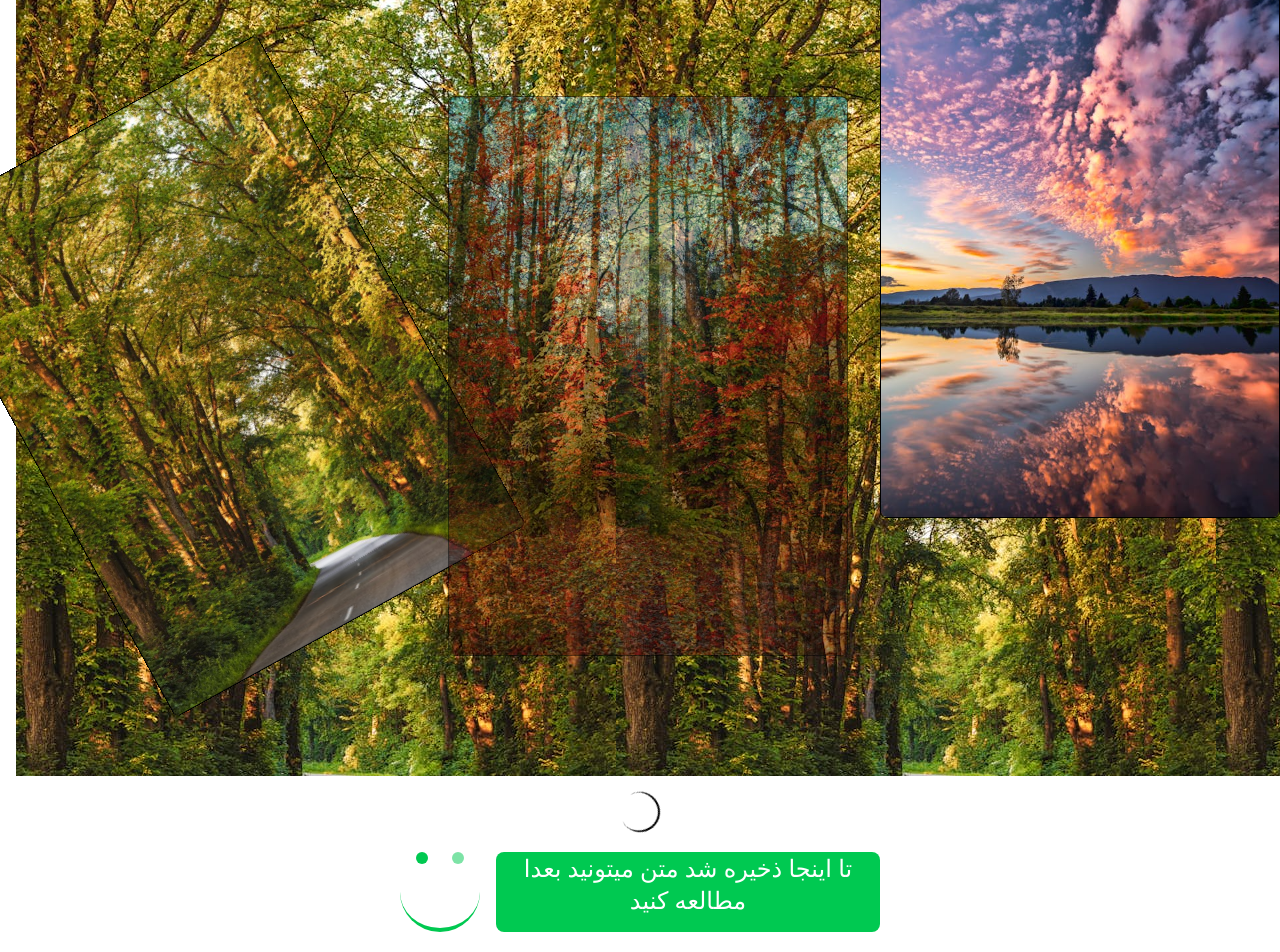
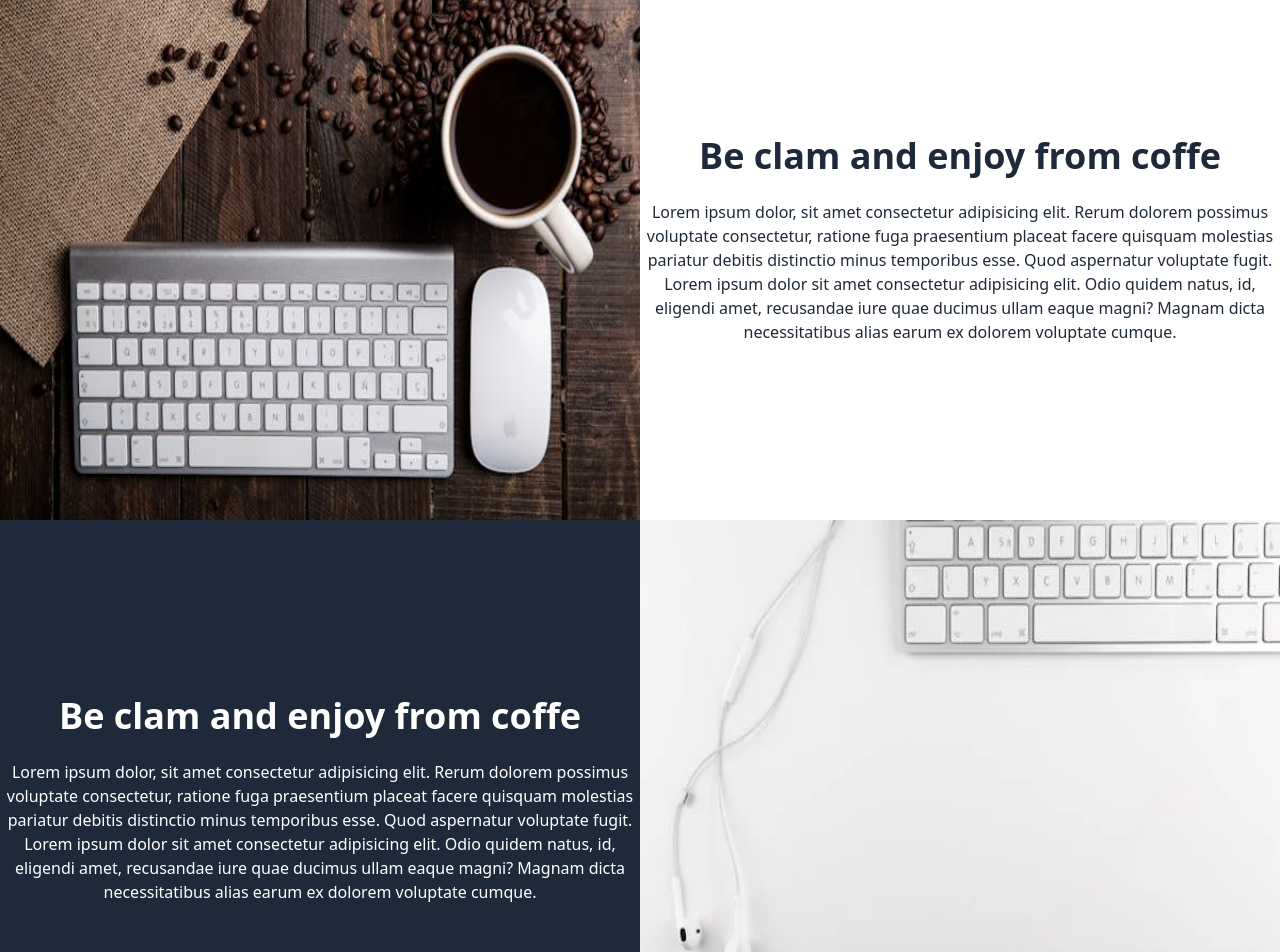
Before and after one commit to rahelaqambari/Project, a React (Vite) app: page / in a window 1280 px wide. Shown: the part 4840-5792 px from the top of the page. Built offline with nearby package versions, Linux system fonts and the light colour scheme.

Commit message:
Another componennt is added

```diff
--- a/src/App.jsx
+++ b/src/App.jsx
@@ -8,6 +8,7 @@ import Imggallary from "./Imggallary"
 import Login from "./Login"
 import Memo from "./Memo"
 import Portfolio from "./Portfolio"
+import Stadio from "./Stadio"
 import Transition from "./Transition"
 
 function App() {
@@ -19,6 +20,7 @@ function App() {
     <Form />
     <Login />
     <Portfolio />
+    <Stadio />
     <Cart />
     <Homework />
     <Clock />
--- /dev/null
+++ b/src/Stadio.jsx
@@ -0,0 +1,28 @@
+import React from 'react'
+
+function Stadio() {
+  return (
+    <div className='h-fit w-full'>
+        <div className='h-[70vh] flex w-full'>
+            <div className='h-full w-1/2'>
+                <img className='h-full w-full' src="/img/pexels-photo-585752.jpeg" alt="" />
+            </div>
+            <div className='flex flex-col justify-center items-center h-full w-1/2 bg-white gap-6'>
+              <h1 className='text-4xl text-center font-bold text-gray-800'>Be clam and enjoy from coffe</h1>
+              <p  className='text-base text-gray-800 text-center'>Lorem ipsum dolor, sit amet consectetur adipisicing elit. Rerum dolorem possimus voluptate consectetur, ratione fuga praesentium placeat facere quisquam molestias pariatur debitis distinctio minus temporibus esse. Quod aspernatur voluptate fugit. Lorem ipsum dolor sit amet consectetur adipisicing elit. Odio quidem natus, id, eligendi amet, recusandae iure quae ducimus ullam eaque magni? Magnam dicta necessitatibus alias earum ex dolorem voluptate cumque.</p>
+            </div>
+            </div>
+              <div className='h-[70vh] flex w-full'>
+                <div className='flex flex-col justify-center items-center h-full w-1/2 bg-gray-800 gap-6'>
+              <h1 className='text-4xl text-center font-bold text-white'>Be clam and enjoy from coffe</h1>
+              <p  className='text-base text-white text-center'>Lorem ipsum dolor, sit amet consectetur adipisicing elit. Rerum dolorem possimus voluptate consectetur, ratione fuga praesentium placeat facere quisquam molestias pariatur debitis distinctio minus temporibus esse. Quod aspernatur voluptate fugit. Lorem ipsum dolor sit amet consectetur adipisicing elit. Odio quidem natus, id, eligendi amet, recusandae iure quae ducimus ullam eaque magni? Magnam dicta necessitatibus alias earum ex dolorem voluptate cumque.</p>
+            </div>
+            <div className='h-full w-1/2'>
+                <img className='h-full w-full' src="/img/pexels-photo-1420709.webp" alt="" />
+            </div>
+            </div>
+    </div>
+  )
+}
+
+export default Stadio
```
